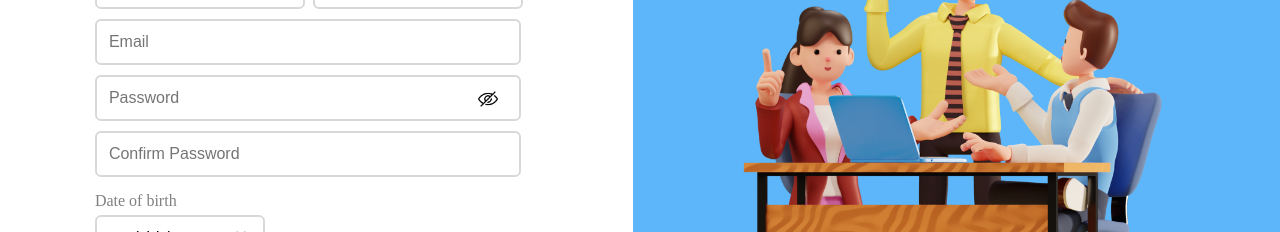
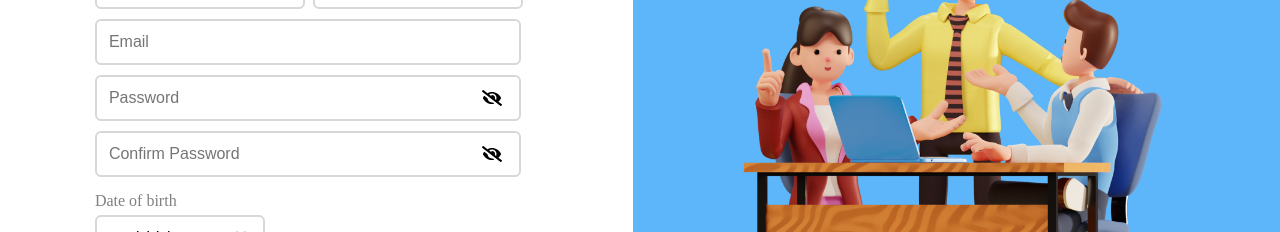
Before and after one commit to Counselllor/Counsellor-Web, a React (Vite) app: page /signup in a window 1280 px wide. Shown: the part 223-455 px from the top of the page. Built offline with nearby package versions, Linux system fonts and the light colour scheme; no server answers; a web font is replaced by a local one.

Commit message:
Solved Issue308

```diff
--- a/src/components/SignUp/SignUp.jsx
+++ b/src/components/SignUp/SignUp.jsx
@@ -14,7 +14,6 @@ import { FaSyncAlt } from "react-icons/fa";
 import validate from "../../common/validation";
 import Footer from "../Footer/Footer";
 
-
 const SignUpForm = () => {
   // Input fields state value
   const [userInfo, setUserInfo] = useState({
@@ -22,100 +21,109 @@ const SignUpForm = () => {
     surname: "",
     dob: "",
     gender: "",
-    "user-type": ""
-  })
+    "user-type": "",
+  });
   const [error, setError] = useState({});
   const [passwordType, setPasswordType] = useState("password");
+  const [confrimPasswordType, setConfirmPasswordType] = useState("password");
   const [registerInformation, setRegisterInformation] = useState({
     email: "",
     password: "",
-    confirmPassword: ""
+    confirmPassword: "",
   });
   const [captchaVal, setCaptchaVal] = useState("");
   const [captchaText, setCaptchaText] = useState("");
 
+  const passwordToggle = () => {
+    if (passwordType === "password") {
+      setPasswordType("text");
+    } else setPasswordType("password");
+  };
+  const confirmPasswordToggle = () => {
+    if (confrimPasswordType === "password") {
+      setConfirmPasswordType("text");
+    } else setConfirmPasswordType("password");
+  };
+
   // Functions for handleling inputs
-  const handelUserInfo = (e)=>{
-    const {name, value} = e.target;
-    setUserInfo((prev)=>{
-      return {...prev, [name]: value}
-    })
+  const handelUserInfo = (e) => {
+    const { name, value } = e.target;
+    setUserInfo((prev) => {
+      return { ...prev, [name]: value };
+    });
 
-    if(name !== "dob" && name !== "user-type" && name !== "gender"){
+    if (name !== "dob" && name !== "user-type" && name !== "gender") {
       const errObj = validate[name](value);
-         setError((prev)=>{
-          return {...prev, ...errObj};
-         })
+      setError((prev) => {
+        return { ...prev, ...errObj };
+      });
     }
+  };
 
-  }
-
-  const handleRegisterInformation = (e)=>{
-    const {name, value} = e.target;
-    setRegisterInformation((prev)=>{
-      return {...prev, [name]: value}
-    })
+  const handleRegisterInformation = (e) => {
+    const { name, value } = e.target;
+    setRegisterInformation((prev) => {
+      return { ...prev, [name]: value };
+    });
 
     let errObj = validate[name](value);
-    if(name === "confirmPassword"){
+    if (name === "confirmPassword") {
       errObj = validate.confirmPassword(value, registerInformation.password);
     }
-    setError((prev)=>{
-      return {...prev, ...errObj}
-    })
-  }
+    setError((prev) => {
+      return { ...prev, ...errObj };
+    });
+  };
 
   function writeUserData(userId, email, userInfo) {
-    const {firstName, surname, dob, gender} = userInfo;
+    const { firstName, surname, dob, gender } = userInfo;
     const user_type = userInfo["user-type"];
-    set(ref(database, 'users/' + userId), {
+    set(ref(database, "users/" + userId), {
       firstname: firstName,
       surname: surname,
       email: email,
       dob: dob,
       gender: gender,
-      user_type: user_type
+      user_type: user_type,
     });
   }
 
   let navigate = useNavigate();
 
-
-  const genrateCaptcha = ()=>
-  {
+  const genrateCaptcha = () => {
     let captcha = "";
-    const charset = "ABCDEFGHIJKLMNOPQRSTUVWXYZabcdefghijklmnopqrstuvwxyz0123456789";
+    const charset =
+      "ABCDEFGHIJKLMNOPQRSTUVWXYZabcdefghijklmnopqrstuvwxyz0123456789";
 
     for (let i = 0; i < 6; i++) {
       var randomIndex = Math.floor(Math.random() * charset.length);
       captcha += charset.charAt(randomIndex);
     }
-  setCaptchaText(captcha)
-  }
+    setCaptchaText(captcha);
+  };
 
-  useEffect(()=>{
+  useEffect(() => {
     genrateCaptcha();
-  }, [])
-
+  }, []);
 
   const handleRegister = async (e) => {
     e.preventDefault();
     let submitable = true;
-    if(captchaVal !== captchaText){
-      alert("Wrong Captcha")
+    if (captchaVal !== captchaText) {
+      alert("Wrong Captcha");
       setCaptchaVal("");
       genrateCaptcha();
       return;
     }
 
-    Object.values(error).forEach((err)=>{
-      if(err !== false){
+    Object.values(error).forEach((err) => {
+      if (err !== false) {
         submitable = false;
         return;
       }
-    })
+    });
 
-    if(submitable){
+    if (submitable) {
       const userId = uid();
       writeUserData(userId, registerInformation.email, userInfo);
       try {
@@ -125,18 +133,15 @@ const SignUpForm = () => {
           registerInformation.password
         );
         navigate("/");
+      } catch (err) {
+        alert(err.message);
+        console.log(err);
       }
-        catch(err){alert(err.message); console.log(err)};
-      }else{
-        alert("Please fill all Fields with Valid Data.")
+    } else {
+      alert("Please fill all Fields with Valid Data.");
     }
   };
 
-  const passwordToggle = () => {
-    if (passwordType === "password") {
-      setPasswordType("text");
-    } else setPasswordType("password");
-  };
   return (
     <main>
       <div className="signup-container">
@@ -162,7 +167,9 @@ const SignUpForm = () => {
                     }`}
                     required
                   />
-                {error.firstName && error.firstNameError && <p className="errorShow">{error.firstNameError}</p>}
+                  {error.firstName && error.firstNameError && (
+                    <p className="errorShow">{error.firstNameError}</p>
+                  )}
                 </div>
 
                 <div>
@@ -177,9 +184,10 @@ const SignUpForm = () => {
                     }`}
                     required
                   />
-              {error.surname && error.surnameError && <p className="errorShow">{error.surnameError}</p>}
+                  {error.surname && error.surnameError && (
+                    <p className="errorShow">{error.surnameError}</p>
+                  )}
                 </div>
-
               </div>
 
               <div>
@@ -192,11 +200,13 @@ const SignUpForm = () => {
                   placeholder="Email"
                   className={error.emailError && "inputField"}
                 />
-            {error.email && error.emailError && <p className="errorShow">{error.emailError}</p>}
+                {error.email && error.emailError && (
+                  <p className="errorShow">{error.emailError}</p>
+                )}
               </div>
 
               <div className="password-input">
-            <div style={{position: "relative"}}>
+                <div style={{ position: "relative" }}>
                   <input
                     type={passwordType}
                     name="password"
@@ -208,23 +218,27 @@ const SignUpForm = () => {
                     }`}
                     required
                   />
-            <div onClick={passwordToggle} className="toggle-button1">
-                <img
-                  height={20}
-                  width={20}
-                  src={passwordType === "password" ? hide : show}
-                  alt="password-toggle"
+                  {passwordType === "password" ? (
+                    <FaEyeSlash
+                      className="toggle-button1"
+                      onClick={passwordToggle}
                     />
+                  ) : (
+                    <FaEye
+                      className="toggle-button1"
+                      onClick={passwordToggle}
+                    />
+                  )}
+                </div>
+                {error.password && error.passwordError && (
+                  <p className="errorShow">{error.passwordError}</p>
+                )}
               </div>
 
-            </div>
-            {error.password && error.passwordError && <p className="errorShow">{error.passwordError}</p>}
-
-            </div>
-
-            <div>
+              <div className="password-input">
+                <div style={{ position: "relative" }}>
                   <input
-              type={passwordType}
+                    type={confrimPasswordType}
                     name="confirmPassword"
                     value={registerInformation.confirmPassword}
                     onChange={handleRegisterInformation}
@@ -234,9 +248,22 @@ const SignUpForm = () => {
                       error.confirmPasswordError && "inputField"
                     }`}
                   />
-             {error.confirmPassword && error.confirmPasswordError && <p className="errorShow">{error.confirmPasswordError}</p>}
+                  {confrimPasswordType === "password" ? (
+                    <FaEyeSlash
+                      className="toggle-button1"
+                      onClick={confirmPasswordToggle}
+                    />
+                  ) : (
+                    <FaEye
+                      className="toggle-button1"
+                      onClick={confirmPasswordToggle}
+                    />
+                  )}
                 </div>
-
+                {error.confirmPassword && error.confirmPasswordError && (
+                  <p className="errorShow">{error.confirmPasswordError}</p>
+                )}
+              </div>
 
               <label htmlFor="date-of-birth">Date of birth</label>
               <input
@@ -268,10 +295,10 @@ const SignUpForm = () => {
                   Student
                   <input
                     type="radio"
-                  className= "student-option"
+                    className="student-option"
                     name="user-type"
                     value="student"
-                  id = "student-option"
+                    id="student-option"
                     onChange={handelUserInfo}
                     required
                   ></input>
@@ -284,7 +311,7 @@ const SignUpForm = () => {
                     className="counsellor-option"
                     name="user-type"
                     value="counsellor"
-                  id = "counsellor-option"
+                    id="counsellor-option"
                     onChange={handelUserInfo}
                     required
                   ></input>
@@ -297,10 +324,7 @@ const SignUpForm = () => {
                   id="captchaBox"
                 >
                   <div id="captcha">{captchaText}</div>
-                <FaSyncAlt
-                 id="captchaIcon"
-                  onClick={genrateCaptcha}
-                />
+                  <FaSyncAlt id="captchaIcon" onClick={genrateCaptcha} />
                   <input
                     type="text"
                     name="captcha"
--- a/src/components/SignUp/Signup.css
+++ b/src/components/SignUp/Signup.css
@@ -198,8 +198,9 @@ select.inputField {
 .password-input .toggle-button1 {
   position: absolute;
   width: fit-content;
-  top: 30px;
-  right: 9% !important;
+  font-size: 20px;
+  top: 28px;
+  right: 8% !important;
   transform: translateY(-50%);
   cursor: pointer;
 }
```
Lines whose indentation alone changed are shown as unchanged.
